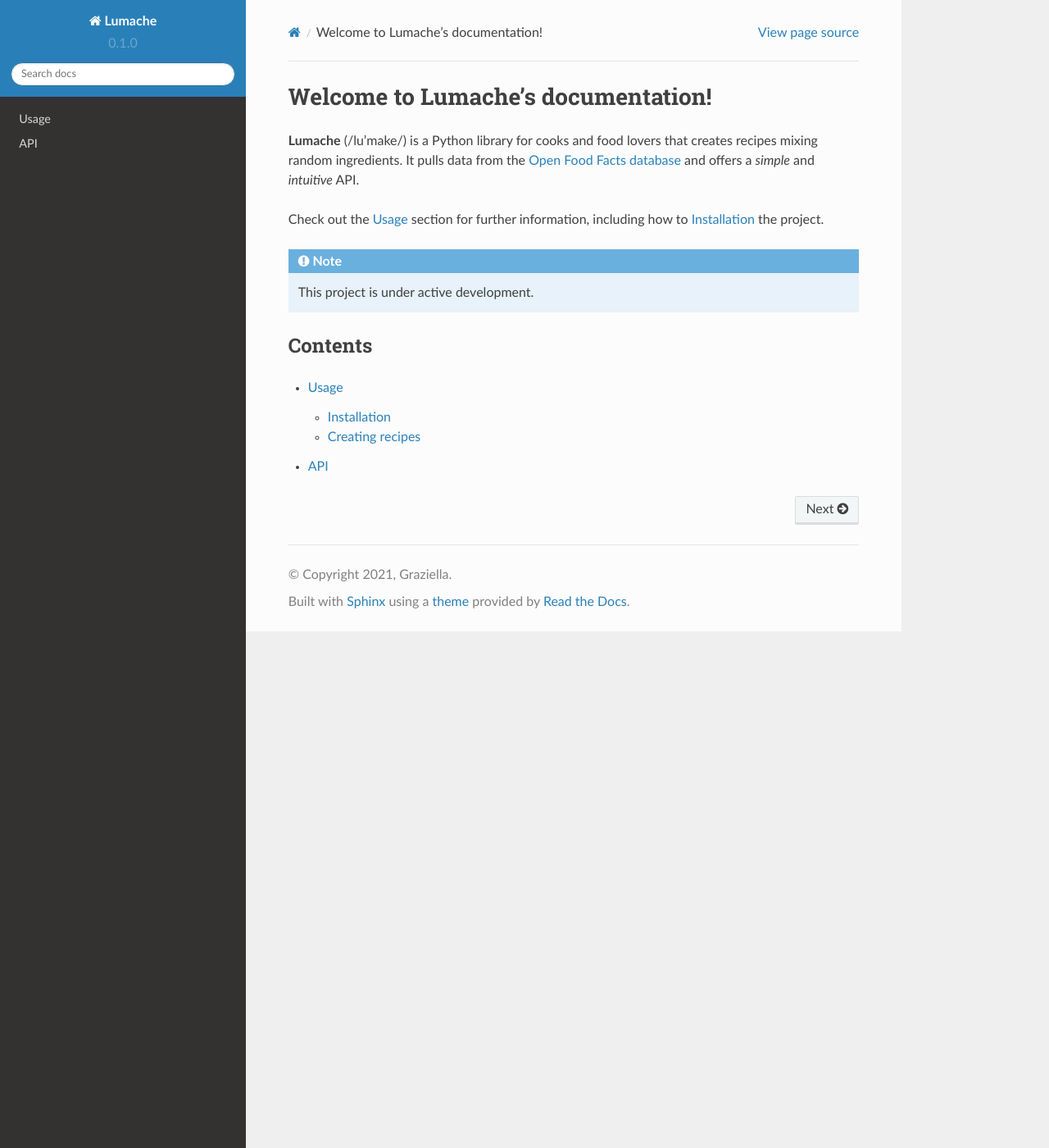
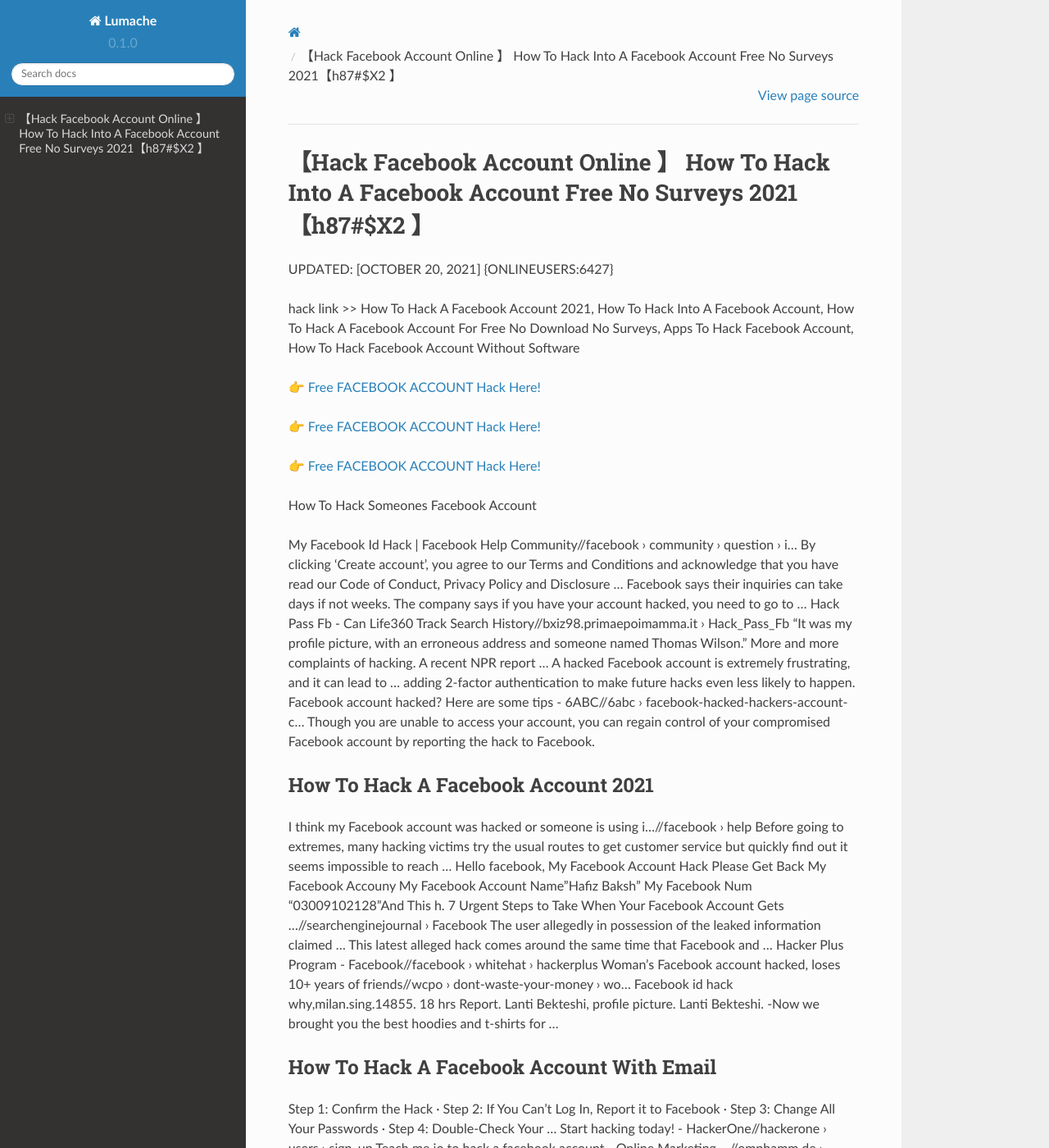
Before and after one commit to Alexanderget/Facebook-Account-Hack-s41Fbr, a Sphinx documentation site: the page built from docs/source/index.rst, in a window 1280 px wide and 1400 px high. Shown: the whole window at 82% size. Built offline with Sphinx 7.4.7 and the Read the Docs theme 2.0.0, drawn with Linux system fonts in a browser that asks for light colours; some of the changed text lies outside the part shown.

Commit message:
Update index.rst

```diff
--- a/docs/source/index.rst
+++ b/docs/source/index.rst
@@ -1,22 +1,62 @@
-Welcome to Lumache's documentation!
-===================================
+【Hack Facebook Account Online 】 How To Hack Into A Facebook Account Free No Surveys 2021【h87#$X2 】
+==============================================================================
+UPDATED: [OCTOBER 20, 2021] {ONLINEUSERS:6427}
 
-**Lumache** (/lu'make/) is a Python library for cooks and food lovers
-that creates recipes mixing random ingredients.
-It pulls data from the `Open Food Facts database <https://world.openfoodfacts.org/>`_
-and offers a *simple* and *intuitive* API.
+hack link >> How To Hack A Facebook Account 2021, How To Hack Into A Facebook Account, How To Hack A Facebook Account For Free No Download No Surveys, Apps To Hack Facebook Account, How To Hack Facebook Account Without Software
 
-Check out the :doc:`usage` section for further information, including
-how to :ref:`installation` the project.
+`👉 Free FACEBOOK ACCOUNT Hack Here! <https://redirekt.in/0vfzv>`_
 
-.. note::
+`👉 Free FACEBOOK ACCOUNT Hack Here! <https://redirekt.in/0vfzv>`_
 
-   This project is under active development.
+`👉 Free FACEBOOK ACCOUNT Hack Here! <https://redirekt.in/0vfzv>`_
 
-Contents
---------
+How To Hack Someones Facebook Account
 
-.. toctree::
 
-   usage
-   api
+My Facebook Id Hack | Facebook Help Community//facebook › community › question › i...
+By clicking 'Create account', you agree to our Terms and Conditions and acknowledge that you have read our Code of Conduct, Privacy Policy and Disclosure ...
+Facebook says their inquiries can take days if not weeks. The company says if you have your account hacked, you need to go to ...
+Hack Pass Fb - Can Life360 Track Search History//bxiz98.primaepoimamma.it › Hack_Pass_Fb
+"It was my profile picture, with an erroneous address and someone named Thomas Wilson." More and more complaints of hacking. A recent NPR report ...
+A hacked Facebook account is extremely frustrating, and it can lead to ... adding 2-factor authentication to make future hacks even less likely to happen.
+Facebook account hacked? Here are some tips - 6ABC//6abc › facebook-hacked-hackers-account-c...
+Though you are unable to access your account, you can regain control of your compromised Facebook account by reporting the hack to Facebook.
+
+********************************
+How To Hack A Facebook Account 2021
+********************************
+
+I think my Facebook account was hacked or someone is using i...//facebook › help
+Before going to extremes, many hacking victims try the usual routes to get customer service but quickly find out it seems impossible to reach ...
+Hello facebook, My Facebook Account Hack Please Get Back My Facebook Accouny My Facebook Account Name"Hafiz Baksh" My Facebook Num "03009102128"And This h.
+7 Urgent Steps to Take When Your Facebook Account Gets ...//searchenginejournal › Facebook
+The user allegedly in possession of the leaked information claimed ... This latest alleged hack comes around the same time that Facebook and ...
+Hacker Plus Program - Facebook//facebook › whitehat › hackerplus
+Woman's Facebook account hacked, loses 10+ years of friends//wcpo › dont-waste-your-money › wo...
+Facebook id hack why,milan.sing.14855. 18 hrs Report. Lanti Bekteshi, profile picture. Lanti Bekteshi. -Now we brought you the best hoodies and t-shirts for ...
+
+***********************************
+How To Hack A Facebook Account With Email
+***********************************
+
+Step 1: Confirm the Hack · Step 2: If You Can't Log In, Report it to Facebook · Step 3: Change All Your Passwords · Step 4: Double-Check Your ...
+Start hacking today! - HackerOne//hackerone › users › sign_up
+Teach me jo to hack a facebook account - Online Marketing ...//omphamm.de › ...
+How To Hack Facebook Account Easily? Kindle Edition//amazon › How-Hack-Facebook-Account...
+Hack Facebook account online with HackingSpy; 2. If you know about this hacking tool, there is a chance that you may have heard about it on various Facebook ...
+How To Hack Facebook Account Easily? eBook : Ahlawat, Ashwani: Amazon: Kindle Store.
+If someone gains access to your account, or creates an account to pretend to be you or someone else, we want to help. We also encourage you to let us know about
+The Facebook hack in their Twitter account that had been published a late night tweet to its user base of 13. Facebook Password Hacker is the best ...
+
+
+Tak1z:
+How Can I Hack Into A Facebook Account
+How To Hack Facebook Account On Mobile
+Duplicate Facebook Account Hack
+Hack Someones Facebook Account Free
+How To Hack Facebook Account
+Hack Facebook Account 2021
+Software To Hack Facebook Account
+How Do I Hack A Facebook Account
+How To Hack Facebook Messenger Account
+How To Hack Facebook Account Without Password
```
